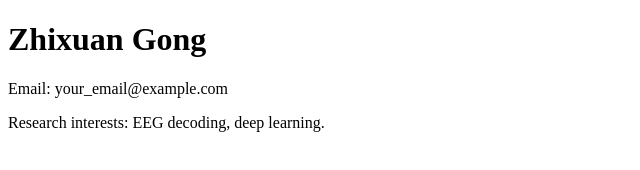
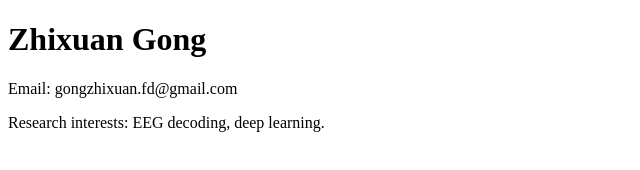
Before and after one commit to Zetarnla2/gongzhixuan.github.io, a plain HTML site: page index.html in a window 1280 px wide. Shown: the full height of the page, 0-640 px from the left. Drawn offline with Linux system fonts and the light colour scheme.

Commit message:
Update email address in index.html

```diff
--- a/index.html
+++ b/index.html
@@ -5,7 +5,7 @@
 </head>
 <body>
   <h1>Zhixuan Gong</h1>
-  <p>Email: your_email@example.com</p>
+  <p>Email: gongzhixuan.fd@gmail.com</p>
   <p>Research interests: EEG decoding, deep learning.</p>
 </body>
 </html>
```
